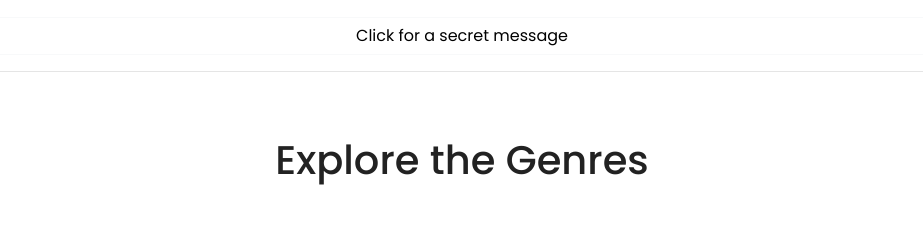
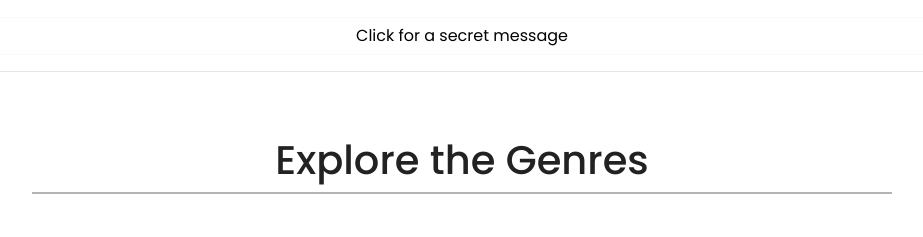
Before and after one commit to Spyder01/Vicitales, a plain HTML site: page index.html in a window 1280 px wide. Shown: the part 1900-2137 px from the top of the page, without its empty margins (178-1101 px from the left). Drawn offline with nearby package versions, Linux system fonts and the light colour scheme; a web font is replaced by a local one.

Commit message:
Update index.html

```diff
--- a/index.html
+++ b/index.html
@@ -154,8 +154,9 @@
     <!--- Explore the genres -->
     <div class=" container-fluid padding">
         <div class="row welcome text-center">
-            <div class="col-12">
+            <div class="col-12 genre">
                 <h1 class="display-5">Explore the Genres</h1>
+                <hr>
             </div>
         </div>
     </div>
```
